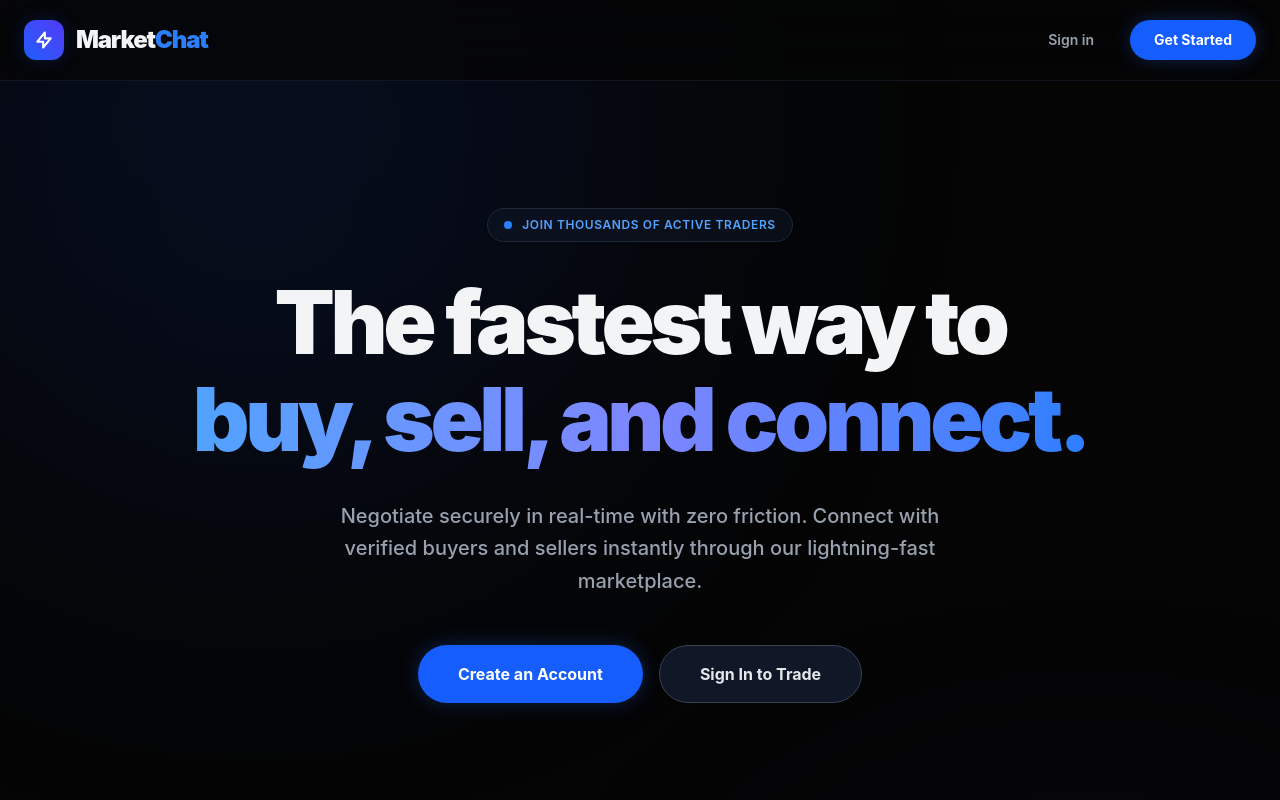
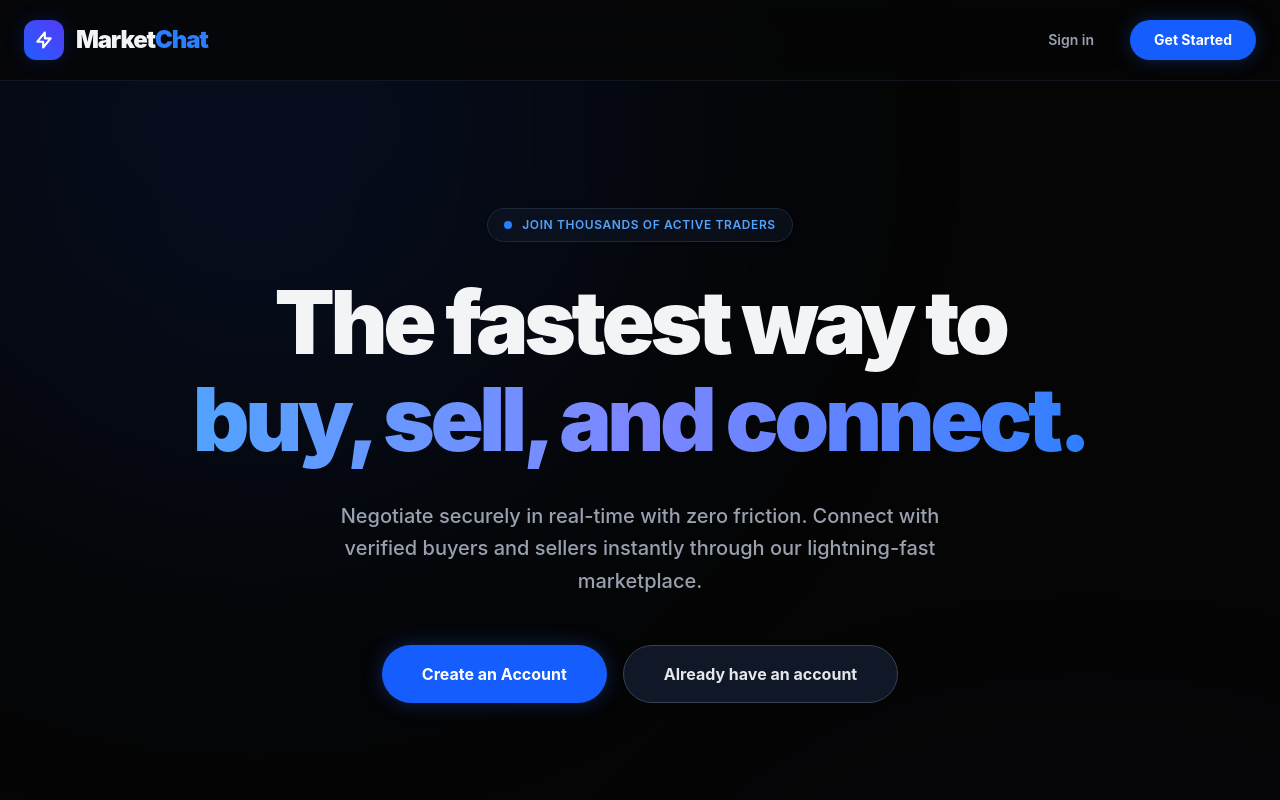
Before and after one commit to mangalmandor/MarketTred-Frontend, a React app: page / in a window 1280 px wide. Shown: the top 800 px of the page. Built offline with nearby package versions, Linux system fonts and the light colour scheme; no server answers; the HTML template or start-up script is replaced by a standard one.

Commit message:
Update Home.jsx

```diff
--- a/src/pages/Home.jsx
+++ b/src/pages/Home.jsx
@@ -69,7 +69,7 @@ const Home = () => {
                         onClick={() => navigate('/login')}
                         className="px-10 py-4 text-base font-bold text-gray-200 bg-gray-900 border border-gray-700 rounded-full hover:bg-gray-800 hover:border-gray-600 transition-all hover:-translate-y-1 active:scale-95"
                     >
-                        Sign In to Trade
+                        Already have an account
                     </button>
                 </div>
             </main>
```
